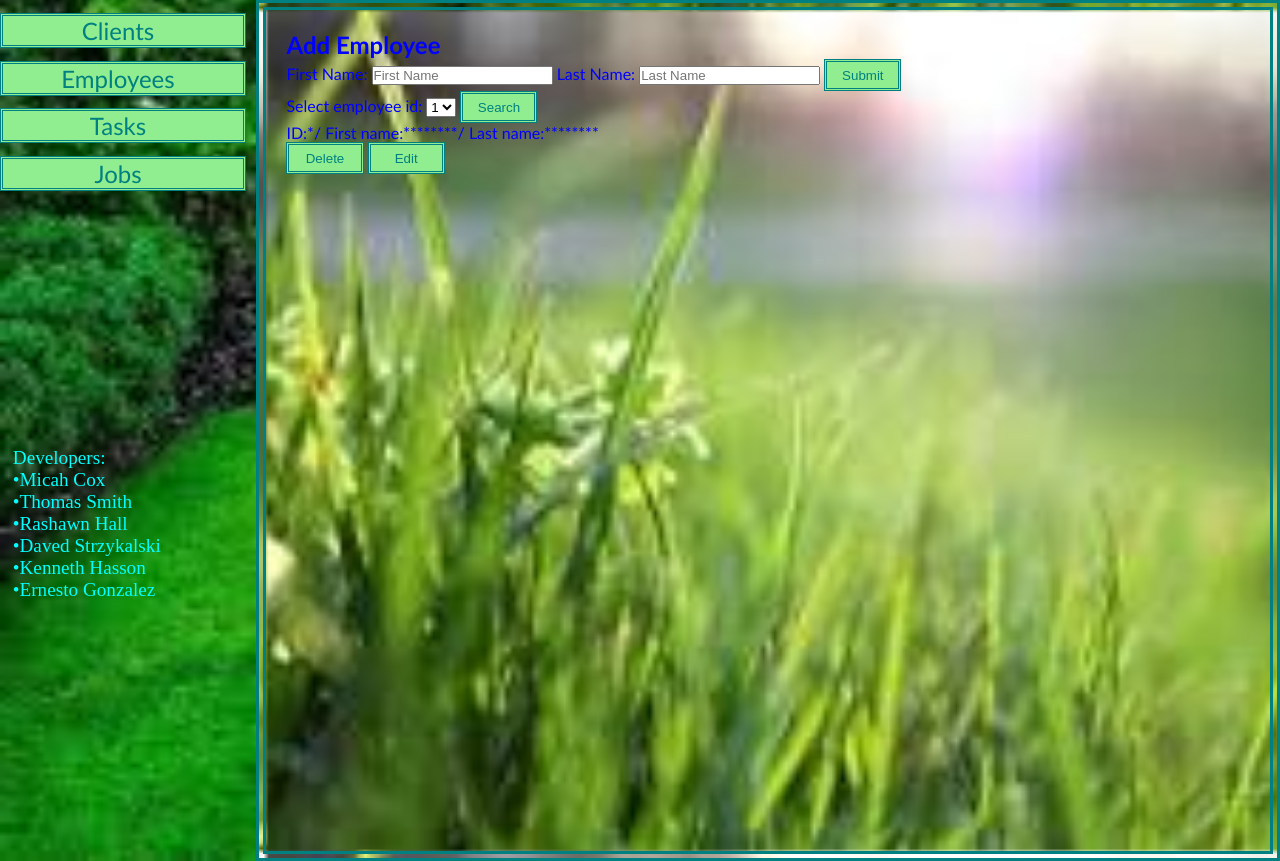
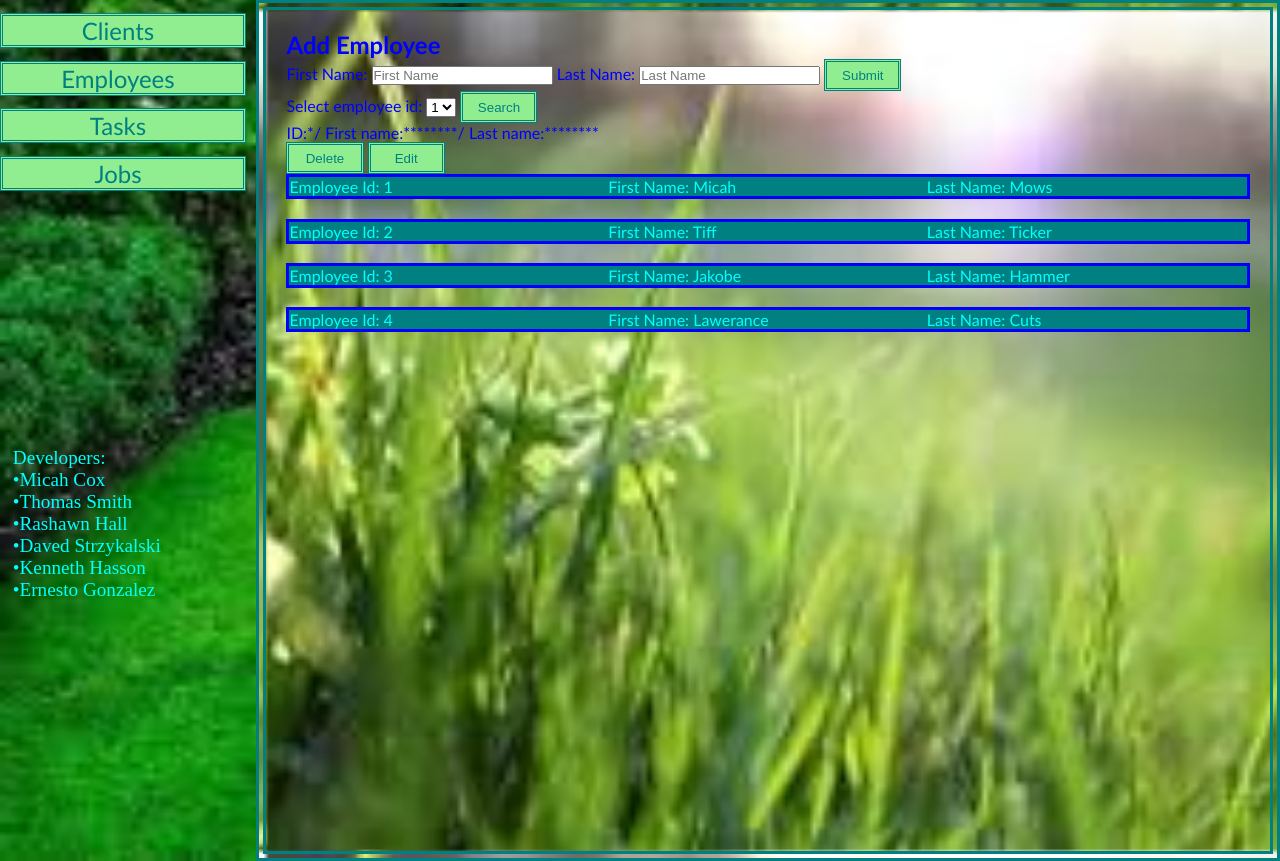
Before and after one commit to thomassmith0526/Project2, a Node server app: page /employee in a window 1280 px wide. Shown: the part 113-974 px from the top of the page. Run offline with Node 20, Linux system fonts and the light colour scheme; data comes from the database, SQL or seed files in the repository; some libraries are stand-ins or nearby versions.

Commit message:
Employee-List-Renders

```diff
--- a/public/css/style.css
+++ b/public/css/style.css
@@ -172,3 +172,17 @@ footer div {
     display:flex;
     background-color: teal;
 }
+
+.employee-column {
+    min-width: 30%;
+    width: 33.3%;
+    color: aqua;
+    display: block;
+}
+
+.employee-field {
+    margin-bottom: 2%;
+    border-style: solid;
+    display:flex;
+    background-color: teal;
+}
--- a/views/employee.handlebars
+++ b/views/employee.handlebars
@@ -27,6 +27,20 @@
     <button class="btn btn-primary" id="edit" type="submit">Edit</button>
   </div>
 </form>
+
+{{#each employees as |employee|}}
+    <div class="employee-field">
+        <section class="employee-column">
+            <ul>Employee Id: {{employee.employee_id}}</ul>
+        </section>
+        <section class="employee-column">
+            <ul>First Name: {{employee.first_name}}</ul>
+        </section>
+        <section class="employee-column">
+            <ul>Last Name: {{employee.last_name}}</ul>
+        </section>
+    </div>
+{{/each}}
 </section>
 
 <script src="/js/employee.js"></script>
```
